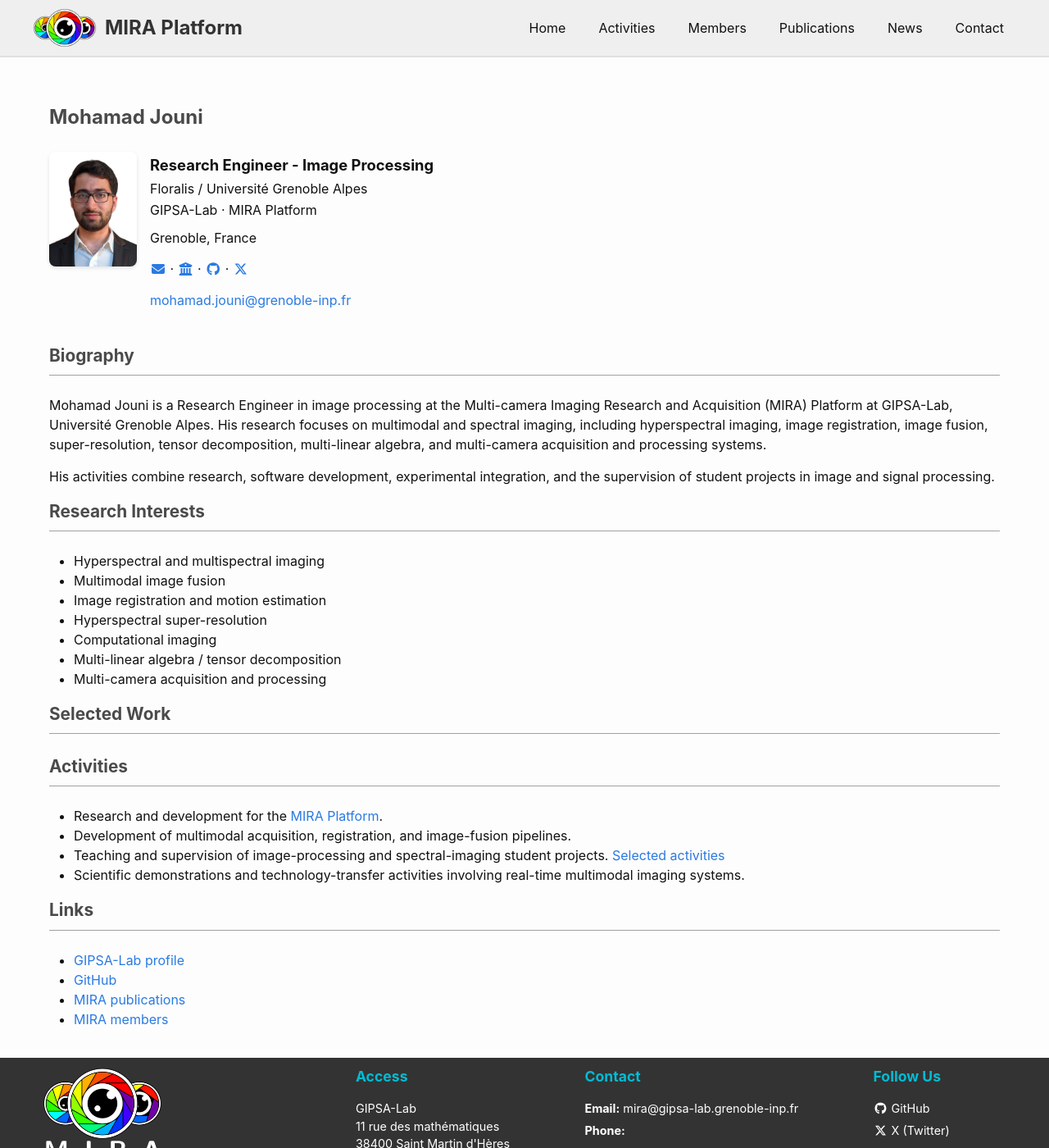
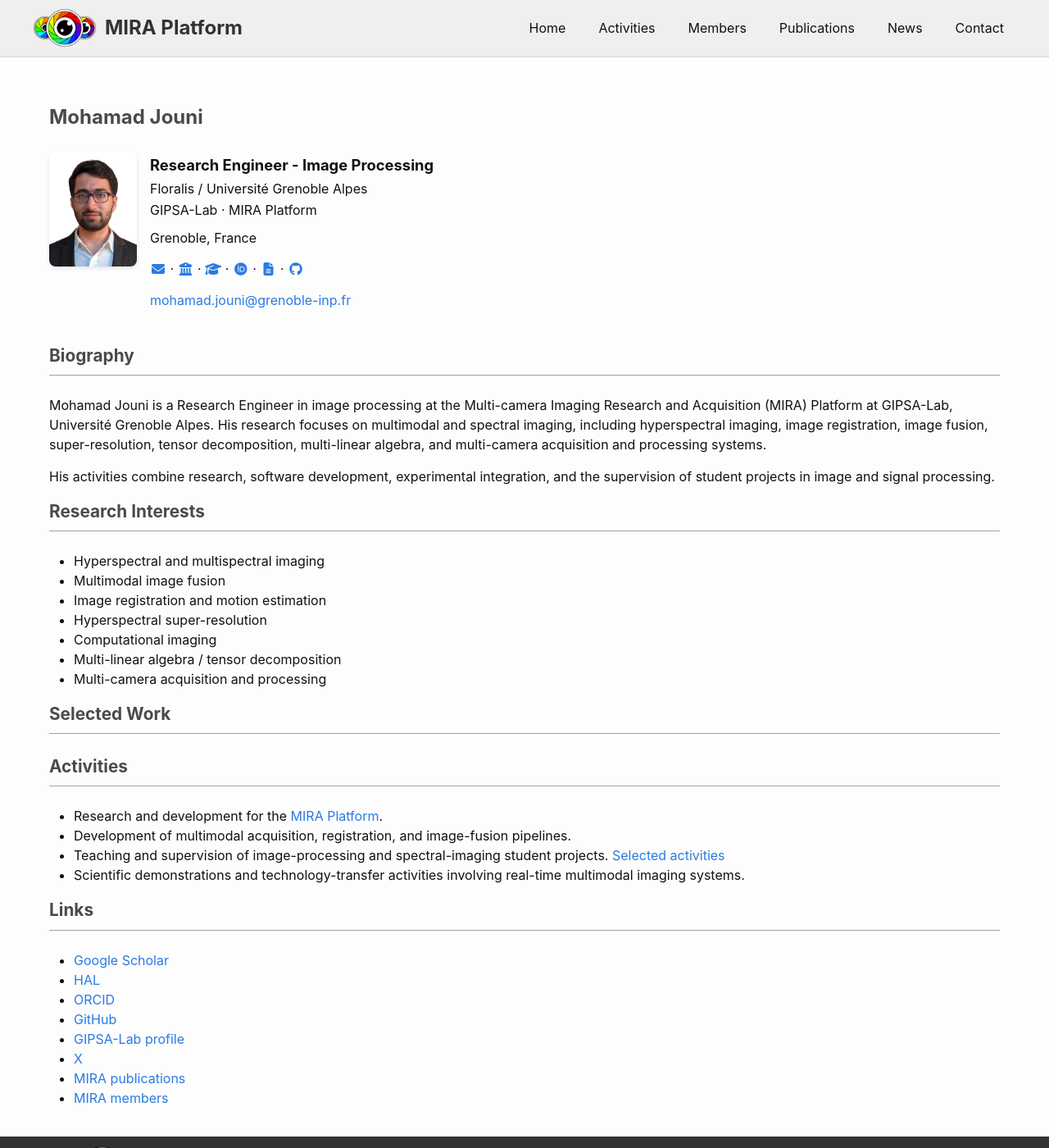
Before and after one commit to mira-imaging/mira-imaging.github.io, a Jekyll site: the page built from _members/mj.html, in a window 1280 px wide and 1400 px high. Shown: the whole window at 82% size. Built offline with Jekyll 4.4.1, drawn with Linux system fonts in a browser that asks for light colours.

Commit message:
members pages mj and mdm

```diff
--- a/_members/mj.html
+++ b/_members/mj.html
@@ -56,19 +56,37 @@ permalink: /mj/
     ·
 
     <a
-                href="https://github.com/mhmdjouni"
-                class="fab fa-fw fa-github"
-                title="GitHub"
-                aria-label="GitHub">
+        href="https://scholar.google.com/citations?user=JLNrpPcAAAAJ"
+        class="fas fa-fw fa-graduation-cap"
+        title="Google Scholar"
+        aria-label="Google Scholar">
     </a>
 
     ·
 
     <a
-                href="https://x.com/mhmdjouni"
-                class="fab fa-fw fa-x-twitter"
-                title="X"
-                aria-label="X">
+        href="https://orcid.org/0000-0002-7258-0935"
+        class="fab fa-fw fa-orcid"
+        title="ORCID"
+        aria-label="ORCID">
+    </a>
+
+    ·
+
+    <a
+        href="https://cv.hal.science/mohamad-jouni"
+        class="fas fa-fw fa-file-lines"
+        title="HAL"
+        aria-label="HAL">
+    </a>
+
+    ·
+
+    <a
+        href="https://github.com/mhmdjouni"
+        class="fab fa-fw fa-github"
+        title="GitHub"
+        aria-label="GitHub">
     </a>
 
 </div>
@@ -192,14 +210,38 @@ signal processing.
 
 <ul>
     <li>
+        <a href="https://scholar.google.com/citations?user=JLNrpPcAAAAJ">
+            Google Scholar
+        </a>
+    </li>
+
+    <li>
+        <a href="https://cv.hal.science/mohamad-jouni">
+            HAL
+        </a>
+    </li>
+
+    <li>
+        <a href="https://orcid.org/0000-0002-7258-0935">
+            ORCID
+        </a>
+    </li>
+
+    <li>
+        <a href="https://github.com/mhmdjouni">
+            GitHub
+        </a>
+    </li>
+
+    <li>
         <a href="https://www.gipsa-lab.grenoble-inp.fr/user/mohamad.jouni">
             GIPSA-Lab profile
         </a>
     </li>
 
     <li>
-        <a href="https://github.com/mhmdjouni">
-            GitHub
+        <a href="https://x.com/mhmdjouni">
+            X
         </a>
     </li>
 
```
Lines whose indentation alone changed are shown as unchanged.
